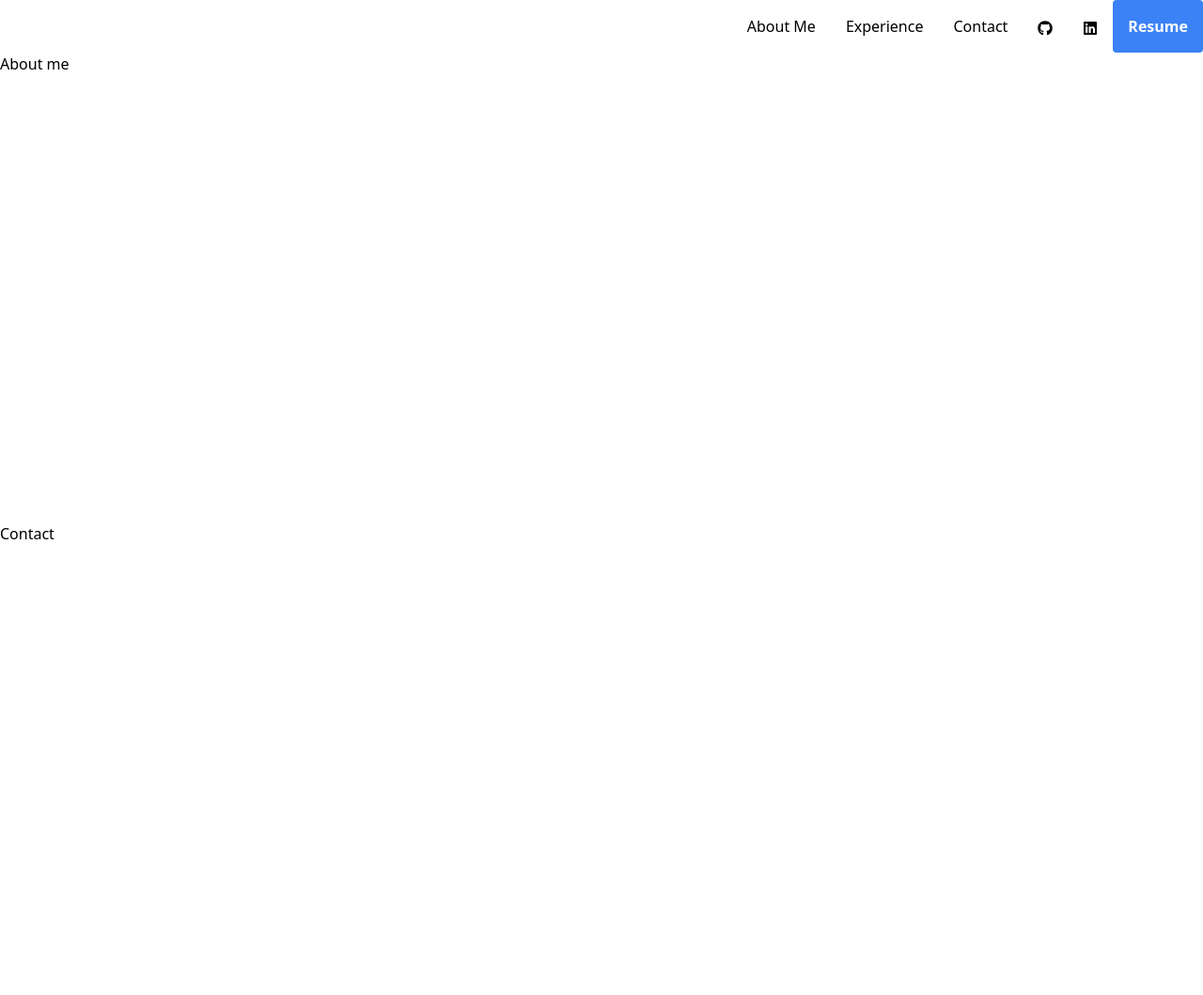
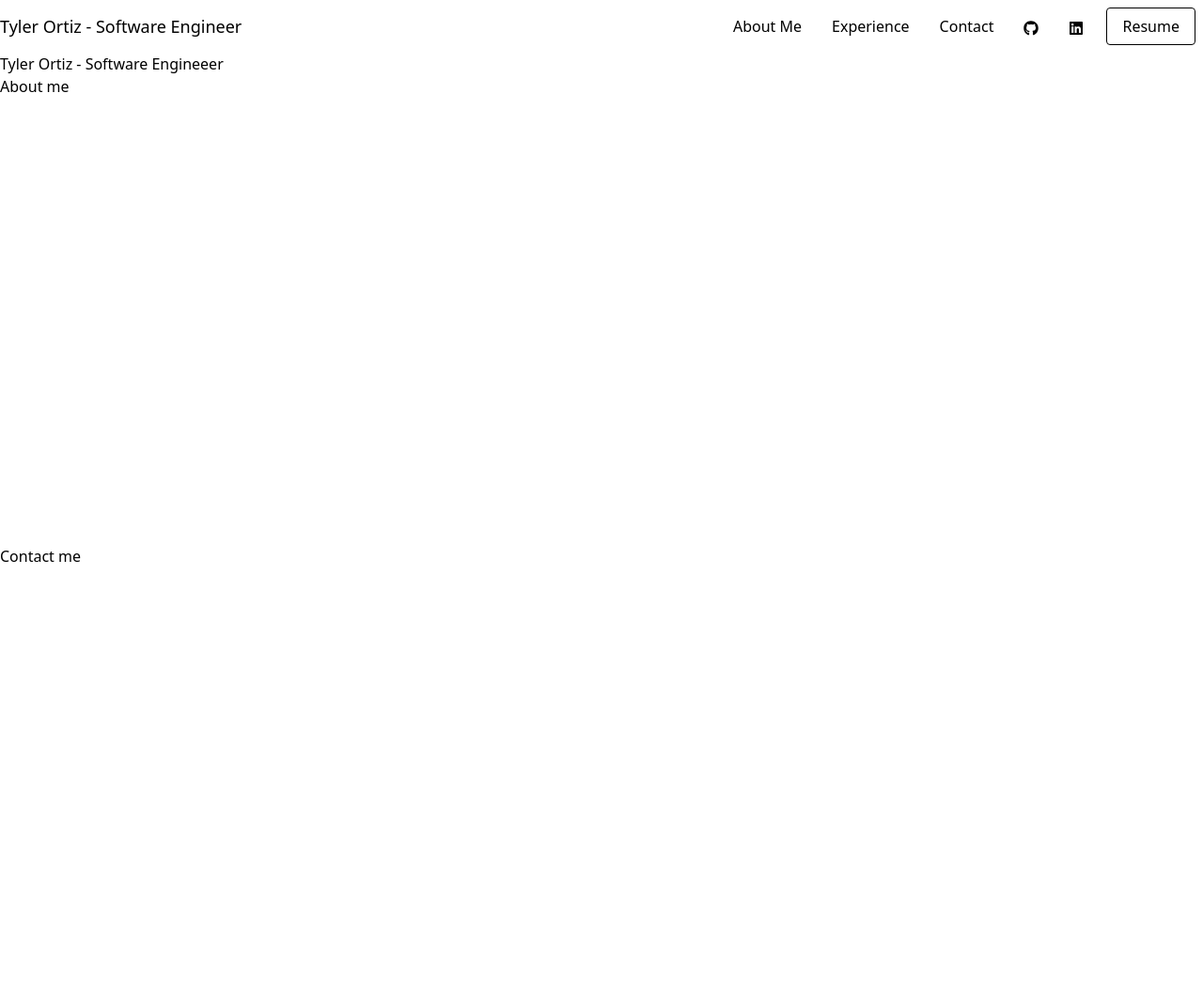
Before and after one commit to TylerOrtiz/my-folio, a Gatsby site: page / in a window 1280 px wide. Shown: the top 1059 px of the page at 94% size. Built offline with nearby package versions, Linux system fonts and the light colour scheme; Gatsby itself is replaced by a stand-in of ours.

Commit message:
Implement sticky header. Basic style improvements to header. Structure sections with headings.

```diff
--- a/src/components/about.js
+++ b/src/components/about.js
@@ -5,11 +5,13 @@ const tempStyles = {
     minHeight: "500px"
 }
 
-export default function Layout() {
+const AboutBlock = () => {
 
   return (
     <div id="about-me" style={tempStyles}>
-        About me
+        <h2>About me</h2>
     </div>
   )
 }
+
+export default AboutBlock;
--- a/src/components/contact.js
+++ b/src/components/contact.js
@@ -4,11 +4,13 @@ const tempStyles = {
     minHeight: "500px"
 }
 
-export default function Layout() {
+const ContactBlock = () => {
 
   return (
     <div id="contact-me" style={tempStyles}>
-        Contact
+        <h2>Contact me</h2>
     </div>
   )
 }
+
+export default ContactBlock;
--- a/src/components/experience.js
+++ b/src/components/experience.js
@@ -4,11 +4,13 @@ const tempStyles = {
     minHeight: "500px"
 }
 
-export default function Layout() {
+const ExperienceBlock = () => {
 
   return (
     <div id="experience" style={tempStyles}>
-        Experience
+        <h2>Experience</h2>
     </div>
   )
 }
+
+export default ExperienceBlock;
--- a/src/components/layout.js
+++ b/src/components/layout.js
@@ -1,12 +1,10 @@
 import { graphql, useStaticQuery } from "gatsby";
-import React from "react"
+import React, { useRef, useState, useLayoutEffect } from "react"
 import { Helmet } from "react-helmet";
 import { FaLinkedin, FaGithub } from 'react-icons/fa';
 import { AnchorLink } from "gatsby-plugin-anchor-links";
 
-const liStyles = "py-4 px-4 block";
-
-export default function Layout({ children }) {
+const Layout = ({ children }) => {
   const data = useStaticQuery(graphql`
     query {
       site {
@@ -20,36 +18,71 @@ export default function Layout({ children }) {
         }
       }
     }
-  `)
+  `);
+
+  const ref = useRef();
+  let [check] = useState(true);
+  const sticky = useStickyHeader(50);
+  const headerClasses = `header ${(sticky && check) ? 'header-sticky' : ''}`
+
+  function useStickyHeader(offset = 0) {
+    const [stick, setStick] = useState(false);
+
+    const handleScroll = () => {
+      setStick(window.scrollY > offset);
+    };
+
+    useLayoutEffect(() => {
+      window.addEventListener('scroll', handleScroll);
+
+      return (() => {
+        window.removeEventListener('scroll', handleScroll);
+      });
+    });
+
+    return stick;
+  }
 
   return (
-    <div className="container mx-auto">
+    <div>
       <Helmet defaultTitle="Tyler Ortiz">
         <html lang="en" />
       </Helmet>
-      <header className="">
 
-        <ul className="flex justify-end">
-          <li>
-            <AnchorLink className={liStyles} to="/#about-me">About Me</AnchorLink>
+      <header ref={ref} className={headerClasses}>
+        <div className="container mx-auto">
+          <ul className="flex justify-end items-center">
+            <li className="mr-auto">
+              <span className="text-lg select-none">Tyler Ortiz - Software Engineer</span>
             </li>
             <li>
-            <AnchorLink className={liStyles} to="/#experience">Experience</AnchorLink>
+              <AnchorLink className="header-nav" to="/#about-me">About Me</AnchorLink>
             </li>
             <li>
-            <AnchorLink className={liStyles} to="/#contact-me">Contact</AnchorLink></li>
-          <li>
-            <a className={liStyles} href={data.site.siteMetadata.social.github} target="_blank" rel="noreferrer" aria-label="GitHub"><FaGithub className="inline-block" /></a>
+              <AnchorLink className="header-nav" to="/#experience">Experience</AnchorLink>
             </li>
             <li>
-            <a className={liStyles} href={data.site.siteMetadata.social.linkedin} target="_blank" rel="noreferrer" aria-label="LinkedIn"><FaLinkedin className="inline-block" /></a>
+              <AnchorLink className="header-nav" to="/#contact-me">Contact</AnchorLink></li>
+            <li>
+              <a className="header-nav" href={data.site.siteMetadata.social.github} target="_blank" rel="noreferrer" aria-label="GitHub"><FaGithub className="inline-block" /></a>
             </li>
             <li>
-            <a className="btn btn-primary py-4 px-4 block" href={data.site.siteMetadata.resume} target="_blank" rel="noreferrer">Resume</a>
+              <a className="header-nav" href={data.site.siteMetadata.social.linkedin} target="_blank" rel="noreferrer" aria-label="LinkedIn"><FaLinkedin className="inline-block" /></a>
+            </li>
+            <li className="mx-2">
+              <a className="btn btn-primary" href={data.site.siteMetadata.resume} target="_blank" rel="noreferrer">Resume</a>
             </li>
           </ul>
+        </div>
       </header>
+
+      <div className="container mx-auto">
+        <h1>Tyler Ortiz - Software Engineeer</h1>
         {children}
+      </div>
+
     </div>
   )
 }
+
+export default Layout
--- a/src/pages/index.js
+++ b/src/pages/index.js
@@ -12,17 +12,10 @@ const IndexPage = () => {
       <Helmet >
 
       </Helmet>
-
       <main>
-
-
-
-
         <About />
         <Contact />
         <Experience />
-
-        Dog and board games
       </main>
     </Layout>
   )
--- a/src/styles/global.css
+++ b/src/styles/global.css
@@ -7,12 +7,26 @@
 }
 
 @layer components {
+    .header {
+        @apply bg-white relative;
+    }
+
+    .header-sticky {
+        @apply fixed w-full;
+    }
+
+    .header-nav {
+        @apply text-black py-4 px-4 block;
+        @apply hover:text-white hover:bg-gray-500;
+    }
+
     .btn {
         @apply py-2 px-4 rounded disabled:opacity-50;
         @apply disabled:bg-gray-200 disabled:cursor-default disabled:pointer-events-none;
     }
 
     .btn-primary {
-        @apply bg-blue-500 hover:bg-blue-700 text-white font-bold;
+        @apply border border-black hover:bg-white text-black;
+        @apply hover:bg-black hover:text-white;
     }
 }
```
Lines whose indentation alone changed are shown as unchanged.
